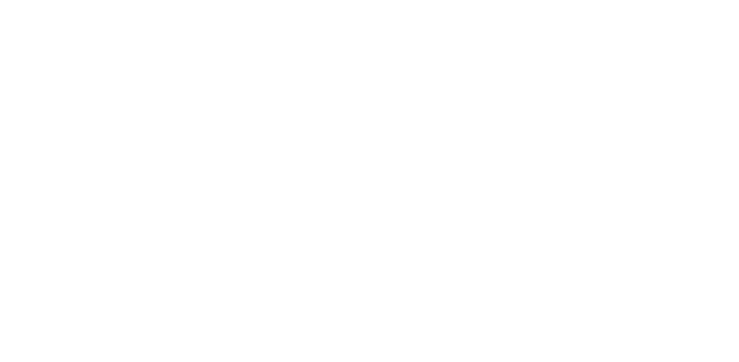
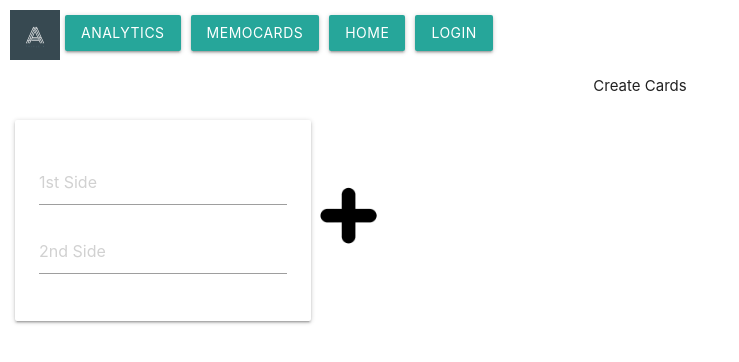
Before and after one commit to alexsaltstein/TripleAEducation-site, a React (Create React App) app in the folder site/: page /create in a window 1280 px wide. Shown: the top 362 px of the page, without its empty margins (0-739 px from the left). Built offline with nearby package versions, Linux system fonts and the light colour scheme.

Commit message:
finished navbar navigation and added basic workflow? of what the cards input will look like

```diff
--- a/site/src/App.js
+++ b/site/src/App.js
@@ -3,6 +3,8 @@ import './App.css';
 import LoginScreen from './components/Login/LoginScreen';
 import AnalyticsScreen from "./components/Analytics/AnalyticsScreen";
 import HomeScreen from "./components/Home/HomeScreen";
+import MemoCards from './components/MemoCards/MemoCards'
+import CreateCards from './components/MemoCards/CreateCards'
 
 
 function App() {
@@ -12,6 +14,8 @@ function App() {
         <Route path="/" exact component={LoginScreen} />
         <Route path="/home" component={HomeScreen} />
         <Route path="/analytics" component={AnalyticsScreen} />
+        <Route path="/cards" component={MemoCards} />
+        <Route path="/create" component={CreateCards} />
       </div>
     </Router>
   );
--- a/site/src/components/Analytics/AnalyticsScreen.js
+++ b/site/src/components/Analytics/AnalyticsScreen.js
@@ -1,8 +1,9 @@
 import React from 'react';
-
+import Header from '../Widgets/Header';
 const AnalyticsScreen = () => {
   return (
     <div>
+      <Header></Header>
       <p>Analytics Screen</p>
     </div>
   )
--- a/site/src/components/Home/HomeScreen.js
+++ b/site/src/components/Home/HomeScreen.js
@@ -6,6 +6,12 @@ const HomeScreen = () => {
     <div>
       <Header></Header>
       <p>Home Screen</p>
+      <div style={{ display: 'flex', flexDirection: 'column' }}>
+        <p>Recent Analytics</p>
+      </div>
+      <div style={{ display: 'flex', flexDirection: 'column' }}>
+        <p>Random Memorization Sets</p>
+      </div>
     </div>
   )
 }
--- /dev/null
+++ b/site/src/components/MemoCards/Cards.js
@@ -0,0 +1,30 @@
+import React from 'react';
+import { Button, Card, Row, Col, TextInput } from 'react-materialize';
+import Plus from '../plus.png'
+const Cards = (getCards, setCards) => {
+    const onClickFunc = () => {
+        console.log('fired')
+        return
+    }
+    const renderWidget = () => {
+        console.log("I was clicked");
+        const newComponents = [...getCards, Cards];
+        setCards(newComponents)
+    }
+    return (
+        <div style={{ margin: 15, display: 'flex', flexDirection: 'row' }}>
+            <Card>
+                <TextInput placeholder='1st Side' />
+                <TextInput placeholder='2nd Side' />
+            </Card>
+            <div>
+                <img
+                    src={Plus}
+                    style={{ width: 75, height: 75, marginTop: 65 }}
+                    onClick={() => onClickFunc} />
+            </div>
+        </div>
+    )
+}
+
+export default Cards
--- /dev/null
+++ b/site/src/components/MemoCards/CreateCards.js
@@ -0,0 +1,16 @@
+import React from 'react';
+import Header from '../Widgets/Header';
+import Cards from './Cards'
+
+const CreateCards = () => {
+    const [getCards, setCards] = React.useState([]);
+    return (
+        <div style={{ alignItems: 'center' }}>
+            <Header></Header>
+            <p>Create Cards</p>
+            <Cards getCards={getCards} setCards={setCards} />
+        </div>
+    )
+}
+
+export default CreateCards;
--- /dev/null
+++ b/site/src/components/MemoCards/MemoCards.js
@@ -0,0 +1,21 @@
+import React from 'react';
+import Header from '../Widgets/Header';
+import { Button, Card, Row, Col } from 'react-materialize';
+import { Link } from 'react-router-dom';
+
+const MemoCards = () => {
+    return (
+        <div style={{ flex: 1 }}>
+            <Header></Header>
+            <p>MemoCardsScreen</p>
+            <div style={{ display: 'flex', flexDirection: 'column', width: '100%', alignItems: 'center' }}>
+                <Link to="/create">
+                    <Button>Create a new Card Set</Button>
+                </Link>
+                <p>Your Card Sets</p>
+            </div>
+        </div>
+    )
+}
+
+export default MemoCards;
--- a/site/src/components/Widgets/Header.js
+++ b/site/src/components/Widgets/Header.js
@@ -1,13 +1,25 @@
 import React from 'react';
+import { Image } from 'react'
 import 'materialize-css';
 import { Button, Card, Row, Col } from 'react-materialize';
 import { Link } from 'react-router-dom';
+import TripleALogo from '../tripleA.png'
 
 const Header = () => {
   return (
-    <div>
+    <div style={{ display: 'flex', flexDirection: 'row', margin: 10 }}>
+      <img style={{ height: 50, width: 50 }} src={TripleALogo} />
       <Link to="/Analytics">
-        <Button>Analytics</Button>
+        <Button style={{ margin: 5 }}>Analytics</Button>
+      </Link>
+      <Link to="/cards">
+        <Button style={{ margin: 5 }}>MemoCards</Button>
+      </Link>
+      <Link to="/home">
+        <Button style={{ margin: 5 }}>Home</Button>
+      </Link>
+      <Link to="/">
+        <Button style={{ margin: 5 }}>Login</Button>
       </Link>
     </div>
   );
```
Also changed, not shown: site/src/components/plus.png (added), site/src/components/tripleA.png (added).
